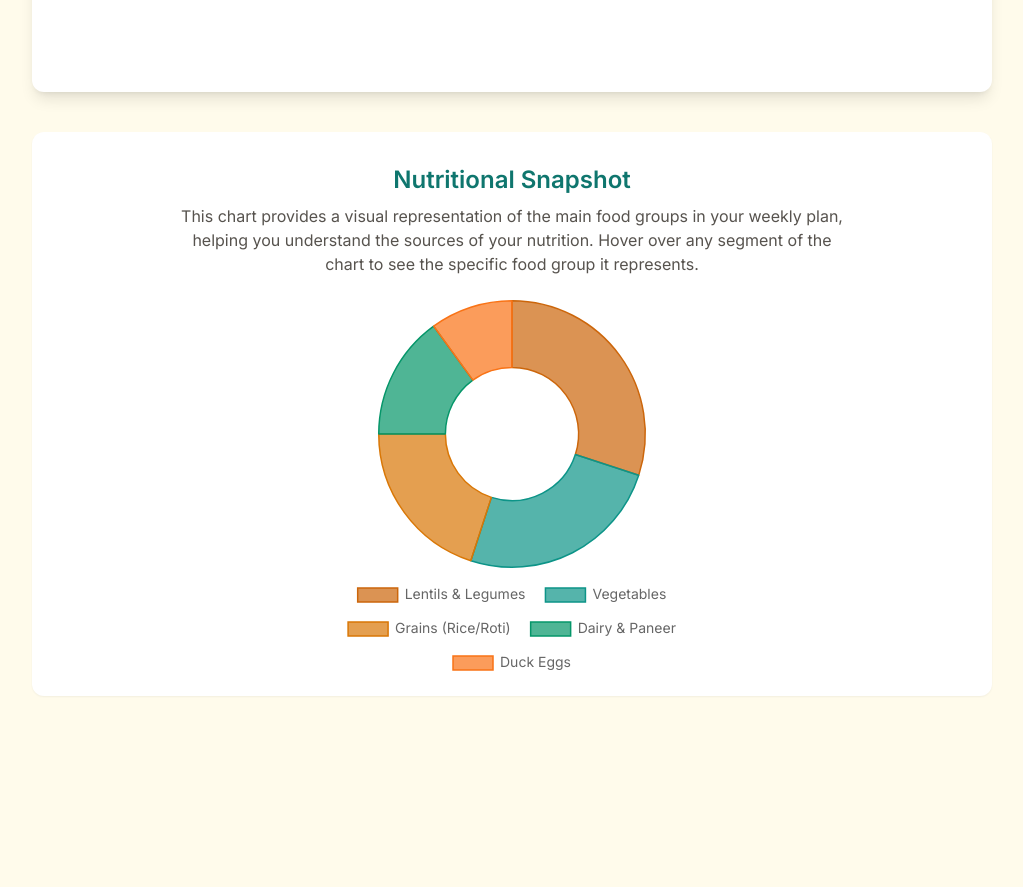
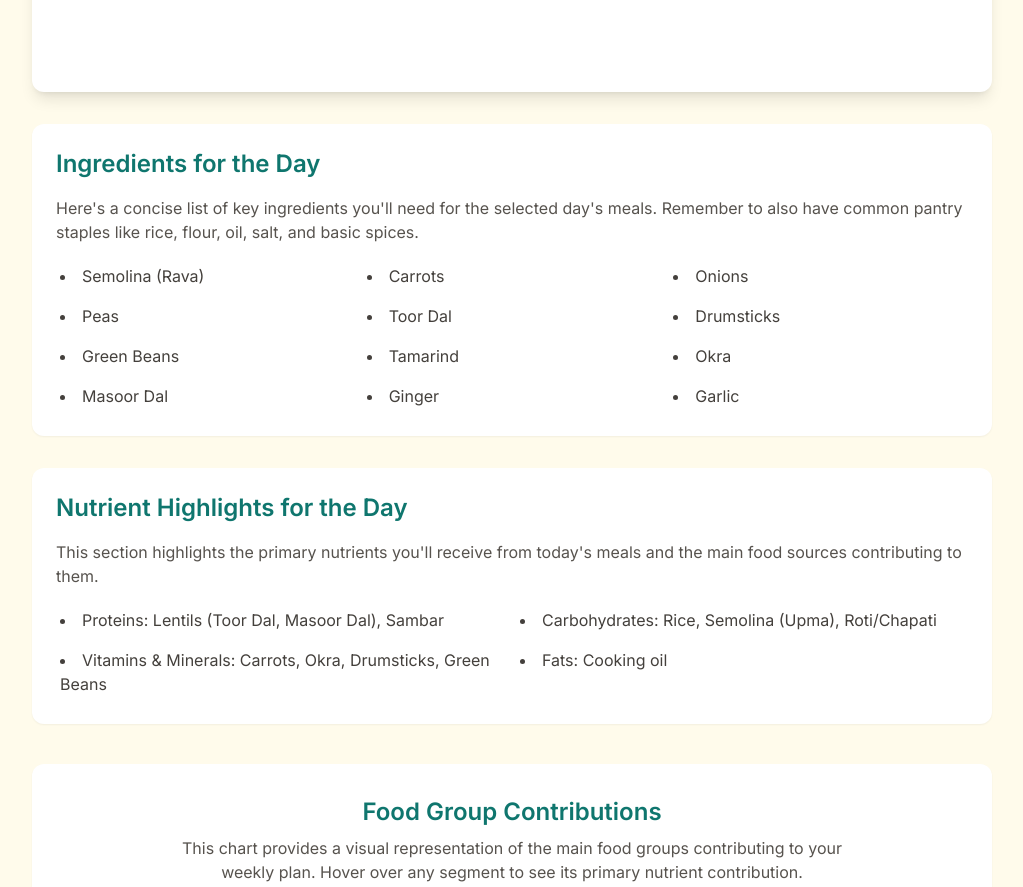
Before and after one commit to pbnithin1/foodapp.github.io, a plain HTML site: page index.html in a window 1280 px wide. Shown: the part 880-1767 px from the top of the page, without its empty margins (128-1151 px from the left). Before the commit the page ends 1608 px from the top, so only its background shows below. Drawn offline with nearby package versions, Linux system fonts and the light colour scheme.

Commit message:
Update index.html

```diff
--- a/index.html
+++ b/index.html
@@ -50,8 +50,8 @@
             <p class="text-stone-600 mt-2">A personalized, easy-cook diet for one, focusing on South Indian flavors.</p>
         </header>
 
-        <section id="guidelines" class="mb-8 p-6 bg-white rounded-xl shadow-sm">
-            <h2 class="text-2xl font-semibold text-teal-700 mb-4">General Guidelines</h2>
+        <section id="general-advice" class="mb-8 p-6 bg-white rounded-xl shadow-sm">
+            <h2 class="text-2xl font-semibold text-teal-700 mb-4">General Dietary Advice</h2>
             <p class="text-stone-600 mb-6">This section outlines the basic principles to follow throughout the week for a balanced diet. Adhering to these simple habits will help you get the most out of this meal plan.</p>
             <div class="grid grid-cols-1 sm:grid-cols-2 lg:grid-cols-3 gap-4 text-stone-700">
                 <div class="flex items-center space-x-3 p-3 bg-amber-100/50 rounded-lg">
@@ -90,11 +90,25 @@
                 <div id="meal-cards" class="grid grid-cols-1 md:grid-cols-3 gap-6">
                 </div>
             </section>
+
+            <section id="daily-ingredients" class="mt-8 p-6 bg-white rounded-xl shadow-sm">
+                <h2 class="text-2xl font-semibold text-teal-700 mb-4">Ingredients for the Day</h2>
+                <p class="text-stone-600 mb-4">Here's a concise list of key ingredients you'll need for the selected day's meals. Remember to also have common pantry staples like rice, flour, oil, salt, and basic spices.</p>
+                <ul id="ingredients-list" class="list-disc list-inside text-stone-700 grid grid-cols-1 sm:grid-cols-2 lg:grid-cols-3 gap-2">
+                </ul>
+            </section>
+
+            <section id="daily-nutrients" class="mt-8 p-6 bg-white rounded-xl shadow-sm">
+                <h2 class="text-2xl font-semibold text-teal-700 mb-4">Nutrient Highlights for the Day</h2>
+                <p class="text-stone-600 mb-4">This section highlights the primary nutrients you'll receive from today's meals and the main food sources contributing to them.</p>
+                <ul id="nutrients-list" class="list-disc list-inside text-stone-700 grid grid-cols-1 sm:grid-cols-2 gap-2">
+                </ul>
+            </section>
         </main>
 
         <section id="nutrition" class="mt-10 pt-8 pb-4 bg-white rounded-xl shadow-sm">
-            <h2 class="text-2xl font-semibold text-teal-700 mb-2 text-center">Nutritional Snapshot</h2>
-             <p class="text-stone-600 text-center max-w-2xl mx-auto mb-6">This chart provides a visual representation of the main food groups in your weekly plan, helping you understand the sources of your nutrition. Hover over any segment of the chart to see the specific food group it represents.</p>
+            <h2 class="text-2xl font-semibold text-teal-700 mb-2 text-center">Food Group Contributions</h2>
+             <p class="text-stone-600 text-center max-w-2xl mx-auto mb-6">This chart provides a visual representation of the main food groups contributing to your weekly plan. Hover over any segment to see its primary nutrient contribution.</p>
             <div class="chart-container">
                 <canvas id="nutrition-chart"></canvas>
             </div>
@@ -111,6 +125,13 @@
                         { time: "Breakfast", name: "Vegetable Upma", note: "Reheated from last night.", icon: "☀️" },
                         { time: "Lunch", name: "Sambar & Carrot Poriyal", note: "With leftover steamed rice.", icon: "🍚" },
                         { time: "Dinner", name: "Dal Tadka & Bhindi Fry", note: "Cook extra for tomorrow's breakfast.", icon: "🍲", leftover: true }
+                    ],
+                    ingredients: ["Semolina (Rava)", "Carrots", "Onions", "Peas", "Toor Dal", "Drumsticks", "Green Beans", "Tamarind", "Okra", "Masoor Dal", "Ginger", "Garlic"],
+                    nutrientHighlights: [
+                        "Proteins: Lentils (Toor Dal, Masoor Dal), Sambar",
+                        "Carbohydrates: Rice, Semolina (Upma), Roti/Chapati",
+                        "Vitamins & Minerals: Carrots, Okra, Drumsticks, Green Beans",
+                        "Fats: Cooking oil"
                     ]
                 },
                 2: {
@@ -119,6 +140,13 @@
                         { time: "Breakfast", name: "Dal Tadka & Bhindi Fry", note: "Reheated leftovers.", icon: "☀️", leftover: true },
                         { time: "Lunch", name: "Lemon Rice & Boiled Duck Egg", note: "Made with leftover rice.", icon: "🍚" },
                         { time: "Dinner", name: "Chana Masala", note: "Cook extra for tomorrow's breakfast.", icon: "🍲", leftover: true }
+                    ],
+                    ingredients: ["Lemon", "Duck Eggs", "Chickpeas (Chana)", "Tomatoes", "Green Chillies"],
+                    nutrientHighlights: [
+                        "Proteins: Duck Egg, Chickpeas (Chana Masala), Dal Tadka",
+                        "Carbohydrates: Rice, Roti/Chapati, Chickpeas",
+                        "Vitamins & Minerals: Lemons, Tomatoes, Okra, Green Chillies",
+                        "Fats: Cooking oil"
                     ]
                 },
                 3: {
@@ -127,6 +155,13 @@
                         { time: "Breakfast", name: "Chana Masala", note: "Reheated leftovers.", icon: "☀️", leftover: true },
                         { time: "Lunch", name: "Rasam & Cabbage Poriyal", note: "With leftover steamed rice.", icon: "🍚" },
                         { time: "Dinner", name: "Vegetable Kootu", note: "Cook extra for tomorrow's breakfast.", icon: "🍲", leftover: true }
+                    ],
+                    ingredients: ["Cabbage", "Mixed Vegetables (e.g., Potato, Carrot, Beans, Peas)", "Moong Dal"],
+                    nutrientHighlights: [
+                        "Proteins: Moong Dal (from Kootu), Chana Masala",
+                        "Carbohydrates: Rice, Roti/Chapati, Cabbage, Mixed Vegetables",
+                        "Vitamins & Minerals: Cabbage, Mixed Vegetables",
+                        "Fats: Cooking oil"
                     ]
                 },
                 4: {
@@ -135,6 +170,14 @@
                         { time: "Breakfast", name: "Vegetable Kootu", note: "Reheated leftovers.", icon: "☀️", leftover: true },
                         { time: "Lunch", name: "Curd Rice & Duck Egg Omelette", note: "Made with leftover rice.", icon: "🍚" },
                         { time: "Dinner", name: "Palak Paneer", note: "Cook extra for tomorrow's breakfast.", icon: "🍲", leftover: true }
+                    ],
+                    ingredients: ["Paneer (Cottage Cheese)", "Spinach (Palak)", "Duck Eggs"],
+                    nutrientHighlights: [
+                        "Proteins: Paneer, Duck Eggs, Moong Dal (from Kootu)",
+                        "Carbohydrates: Rice, Roti/Chapati, Spinach",
+                        "Calcium: Paneer, Milk (implied daily intake)",
+                        "Vitamins & Minerals: Spinach, Mixed Vegetables",
+                        "Fats: Cooking oil"
                     ]
                 },
                 5: {
@@ -143,6 +186,13 @@
                         { time: "Breakfast", name: "Palak Paneer", note: "Reheated leftovers.", icon: "☀️", leftover: true },
                         { time: "Lunch", name: "Sambar & Beans Poriyal", note: "With leftover steamed rice.", icon: "🍚" },
                         { time: "Dinner", name: "Tomato Rasam & Potato Fry", note: "Cook extra for tomorrow's breakfast.", icon: "🍲", leftover: true }
+                    ],
+                    ingredients: ["Green Beans", "Potatoes"],
+                    nutrientHighlights: [
+                        "Proteins: Sambar, Palak Paneer",
+                        "Carbohydrates: Rice, Roti/Chapati, Potatoes, Green Beans",
+                        "Vitamins & Minerals: Green Beans, Potatoes, Tomatoes",
+                        "Fats: Cooking oil"
                     ]
                 },
                 6: {
@@ -151,6 +201,13 @@
                         { time: "Breakfast", name: "Potato Fry", note: "Reheated leftovers.", icon: "☀️", leftover: true },
                         { time: "Lunch", name: "Tamarind Rice & Boiled Duck Egg", note: "Made with leftover rice.", icon: "🍚" },
                         { time: "Dinner", name: "Mixed Vegetable Curry", note: "Cook extra for tomorrow's breakfast.", icon: "🍲", leftover: true }
+                    ],
+                    ingredients: ["Tamarind", "Mixed Vegetables (e.g., Cauliflower, Capsicum, Carrot, Peas)", "Duck Eggs"],
+                    nutrientHighlights: [
+                        "Proteins: Duck Egg, Mixed Vegetable Curry",
+                        "Carbohydrates: Rice, Roti/Chapati, Tamarind, Mixed Vegetables, Potatoes",
+                        "Vitamins & Minerals: Mixed Vegetables, Tamarind",
+                        "Fats: Cooking oil"
                     ]
                 },
                 7: {
@@ -159,13 +216,30 @@
                         { time: "Breakfast", name: "Mixed Vegetable Curry", note: "Reheated leftovers.", icon: "☀️", leftover: true },
                         { time: "Lunch", name: "Dal & Salad", note: "With leftover steamed rice.", icon: "🍚" },
                         { time: "Dinner", name: "Vegetable Khichdi", note: "A simple one-pot meal.", icon: "🍲" }
+                    ],
+                    ingredients: ["Moong Dal", "Assorted Vegetables (e.g., Carrot, Peas, Potato, Onion, Tomato)"],
+                    nutrientHighlights: [
+                        "Proteins: Moong Dal (from Khichdi, Dal), Mixed Vegetable Curry",
+                        "Carbohydrates: Rice, Roti/Chapati, Assorted Vegetables",
+                        "Vitamins & Minerals: Assorted Vegetables",
+                        "Fats: Cooking oil"
                     ]
                 }
+            };
+
+            const foodGroupNutrientInfo = {
+                'Lentils & Legumes': 'Rich in Protein & Fiber',
+                'Vegetables': 'Packed with Vitamins, Minerals & Fiber',
+                'Grains (Rice/Roti)': 'Primary source of Carbohydrates',
+                'Dairy & Paneer': 'Excellent source of Calcium & Protein',
+                'Duck Eggs': 'High in Protein & essential Vitamins'
             };
 
             const daySelector = document.getElementById('day-selector');
             const dayTitle = document.getElementById('day-title');
             const mealCardsContainer = document.getElementById('meal-cards');
+            const ingredientsList = document.getElementById('ingredients-list');
+            const nutrientsList = document.getElementById('nutrients-list');
 
             function updateMealDisplay(day) {
                 const dayData = mealPlanData[day];
@@ -185,6 +259,18 @@
                         </div>
                     `;
                     mealCardsContainer.innerHTML += card;
+                });
+
+                ingredientsList.innerHTML = '';
+                dayData.ingredients.forEach(ingredient => {
+                    const listItem = `<li class="p-1">${ingredient}</li>`;
+                    ingredientsList.innerHTML += listItem;
+                });
+
+                nutrientsList.innerHTML = '';
+                dayData.nutrientHighlights.forEach(nutrient => {
+                    const listItem = `<li class="p-1">${nutrient}</li>`;
+                    nutrientsList.innerHTML += listItem;
                 });
 
                 document.querySelectorAll('.day-btn').forEach(button => {
@@ -218,7 +304,7 @@
                         labels: ['Lentils & Legumes', 'Vegetables', 'Grains (Rice/Roti)', 'Dairy & Paneer', 'Duck Eggs'],
                         datasets: [{
                             label: 'Food Group Distribution',
-                            data: [30, 25, 20, 15, 10],
+                            data: [30, 35, 20, 10, 5],
                             backgroundColor: [
                                 'rgba(204, 102, 11, 0.7)',
                                 'rgba(13, 148, 136, 0.7)',
@@ -256,7 +342,13 @@
                                 bodyFont: { size: 14 },
                                 padding: 10,
                                 cornerRadius: 4,
-                                displayColors: true
+                                displayColors: true,
+                                callbacks: {
+                                    afterLabel: function(context) {
+                                        const label = context.label || '';
+                                        return foodGroupNutrientInfo[label] || '';
+                                    }
+                                }
                             }
                         },
                         cutout: '50%'
```
